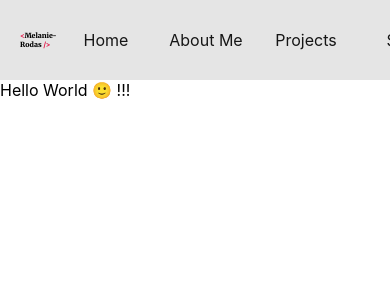
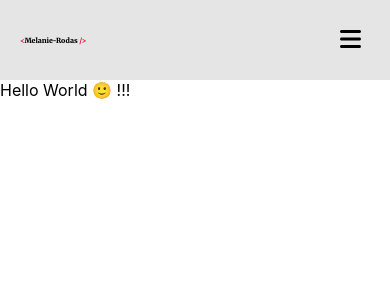
Before and after one commit to melanierolo/Portfolio-react, a React (Create React App) app: page / in a window 390 px wide. Shown: the top 300 px of the page. Built offline with nearby package versions, Linux system fonts and the light colour scheme.

Commit message:
navbar - added a mobile navbar

```diff
--- a/package.json
+++ b/package.json
@@ -3,6 +3,9 @@
   "version": "0.1.0",
   "private": true,
   "dependencies": {
+    "@fortawesome/fontawesome-svg-core": "^6.2.0",
+    "@fortawesome/free-solid-svg-icons": "^6.2.0",
+    "@fortawesome/react-fontawesome": "^0.2.0",
     "@testing-library/jest-dom": "^5.16.5",
     "@testing-library/react": "^13.4.0",
     "@testing-library/user-event": "^13.5.0",
--- a/src/components/MenuItem/style.css
+++ b/src/components/MenuItem/style.css
@@ -11,3 +11,9 @@
   text-decoration: none;
   color: #161616;
 }
+
+@media screen and (max-width: 960px) {
+  .menu-item {
+    padding: 2rem;
+  }
+}
--- a/src/components/Navbar/index.jsx
+++ b/src/components/Navbar/index.jsx
@@ -3,6 +3,8 @@ import { useState, useEffect } from "react";
 import "./style.css";
 import Logo from "../Logo";
 import MenuItem from "../MenuItem";
+import { FontAwesomeIcon } from "@fortawesome/react-fontawesome";
+import { faBars, faXmarkSquare } from "@fortawesome/free-solid-svg-icons";
 
 export default function Navbar() {
   const menuItems = [
@@ -14,6 +16,7 @@ export default function Navbar() {
     "Contact",
   ];
   const [shadow, setShadow] = useState(false);
+  const [mobile, setMobile] = useState(true);
 
   useEffect(() => {
     const onScroll = () => {
@@ -30,14 +33,25 @@ export default function Navbar() {
   }, []);
 
   //console.log(shadow);
+  //Show menu in mobile
+  const handleToggle = () => {
+    setMobile(!mobile);
+  };
   return (
-    <div className={shadow ? "navbar active" : "navbar"}>
+    <nav className={shadow ? "navbar active-shadow" : "navbar"}>
       <Logo />
-      <ul className="navbar__item">
+      <div className="menu-icon" onClick={handleToggle}>
+        {mobile ? (
+          <FontAwesomeIcon icon={faBars} />
+        ) : (
+          <FontAwesomeIcon icon={faXmarkSquare} />
+        )}
+      </div>
+      <ul className={mobile ? "navbar__menu" : "navbar__menu active"}>
         {menuItems.map((item, i) => {
           return <MenuItem key={i} item={item} />;
         })}
       </ul>
-    </div>
+    </nav>
   );
 }
--- a/src/components/Navbar/style.css
+++ b/src/components/Navbar/style.css
@@ -10,10 +10,45 @@
   top: 0;
 }
 
-.navbar.active {
+.navbar.active-shadow {
   box-shadow: 0 -6px 10px 5px rgba(0, 0, 0, 0.5);
 }
 
-.navbar .navbar__item {
+.navbar .navbar__menu {
   display: flex;
 }
+
+.navbar .menu-icon {
+  display: none;
+}
+
+@media screen and (max-width: 960px) {
+  .navbar .navbar__menu {
+    display: flex;
+    flex-direction: column;
+    width: 100%;
+    height: 100%;
+    position: fixed;
+    top: 80px;
+    left: -600px;
+    opacity: 1;
+    transition: all 1s ease-out;
+    z-index: -1;
+  }
+  .navbar .navbar__menu.active {
+    background-color: #00e4ad;
+    left: 0;
+    opacity: 1;
+    transition: all 1s ease-out;
+    z-index: 1;
+  }
+  .navbar .menu-icon {
+    display: flex;
+    align-items: flex-end;
+    text-align: center;
+    font-size: 1.5rem;
+    padding: 1.8rem;
+    border-radius: 4px;
+    cursor: pointer;
+  }
+}
```
Also changed, not shown: 1 other file (tests, documents, lock files or other folders).
